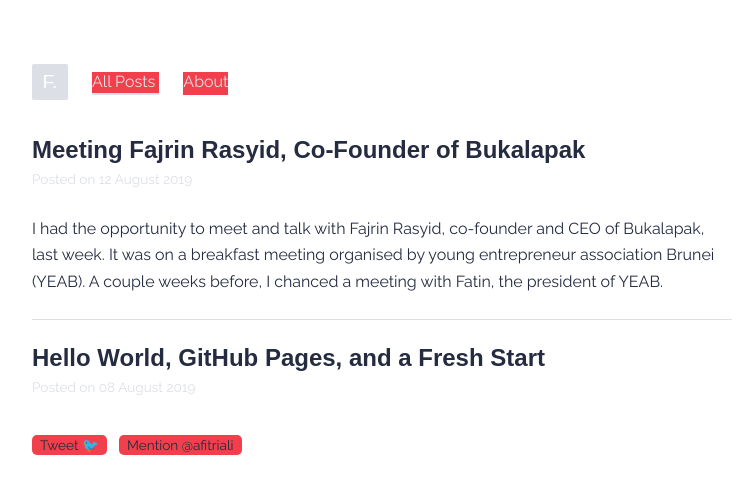
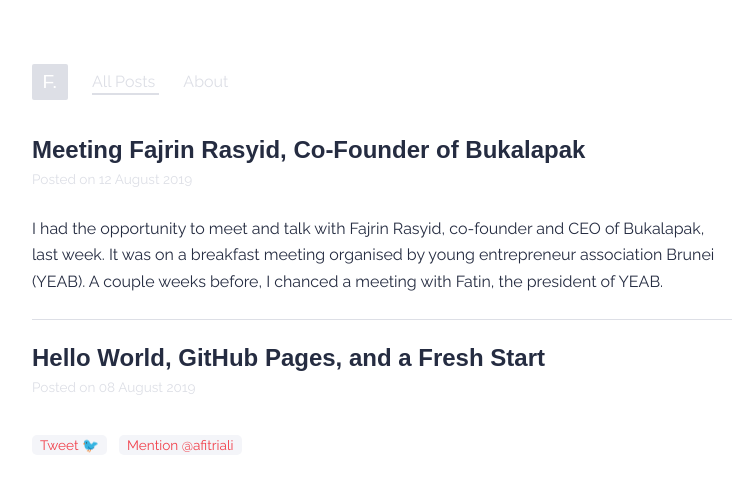
Before and after one commit to xfltrt/xfltrt.github.io, a Jekyll site: the page built from index.html, in a window 1280 px wide. Shown: the top 494 px of the page, without its empty margins (258-1002 px from the left). Built offline with Jekyll 4.4.1, drawn with Linux system fonts in a browser that asks for light colours; some web fonts are replaced; comment, search, counter and statistics services are not loaded.

Commit message:
Update main.scss

```diff
--- a/_sass/main.scss
+++ b/_sass/main.scss
@@ -54,7 +54,7 @@
 }
 
 a{
-  background: var(--colour-highlight);
+  color: var(--colour-highlight);
 }
 
 nav {
@@ -127,9 +127,9 @@
 }
 
 footer a {
+  background: var(--colour-light);
   border-radius: 5px;
   font-size: 0.85rem;
-  color: var(--colour-dark);
   margin-right: 8px;
   padding: 2px 8px;
   text-decoration: none;
```
